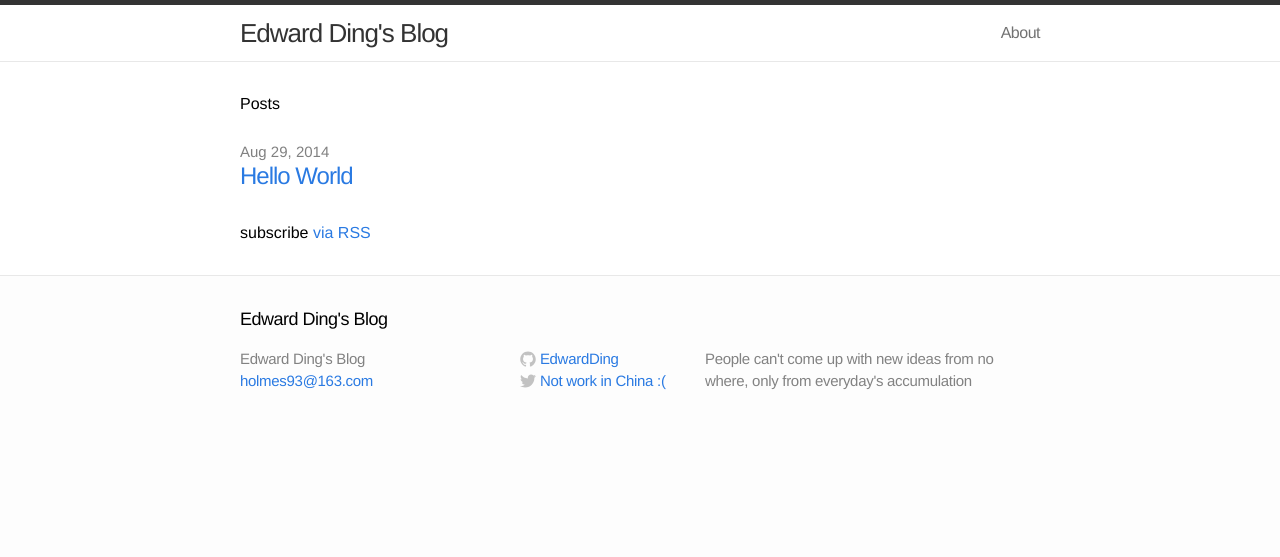
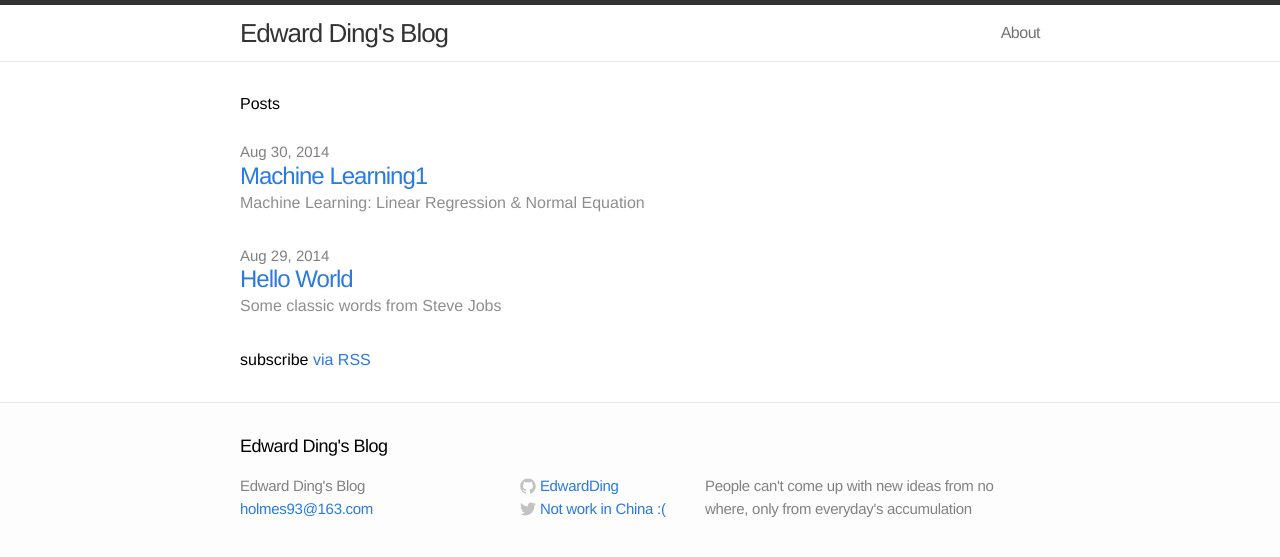
Before and after one commit to EdwardDing/EdwardDing.github.io, a Jekyll site: the page built from index.html, in a window 1280 px wide. Shown: the top 557 px of the page. Built offline with Jekyll 4.4.1, drawn with Linux system fonts in a browser that asks for light colours.

Commit message:
Add excerpt and update style

```diff
--- a/_layouts/default.html
+++ b/_layouts/default.html
@@ -6,6 +6,10 @@
     <body>
 
     {% include header.html %}
+
+    <script type="text/javascript"
+    src="http://cdn.mathjax.org/mathjax/latest/MathJax.js?config=TeX-AMS-MML_HTMLorMML">
+    </script>
 
     <div class="page-content">
       <div class="wrap">
--- a/_posts/2014-08-28-First-Blog.markdown
+++ b/_posts/2014-08-28-First-Blog.markdown
@@ -3,6 +3,7 @@ layout: post
 title:	"Hello World"
 date:	2014-08-29 10:00:00
 categories: freewrite
+excerpt: "Some classic words from Steve Jobs"
 ---
 Hello World :]
 
--- /dev/null
+++ b/_posts/2014-08-30-1-ML.markdown
@@ -0,0 +1,13 @@
+---
+layout: post
+title:	"Machine Learning1"
+data: 2014-08-30 20:10:00
+categories: note
+excerpt: "Machine Learning: Linear Regression & Normal Equation"
+---
+
+Test whether `LaTex` works on `Jekyll`
+
+Here is the ***Normal Equation***:
+
+$$\mathbf{X}^T\mathbf{X}\Theta = \mathbf{X}^Ty$$
--- a/css/main.css
+++ b/css/main.css
@@ -181,7 +181,9 @@ a:visited { color: #205caa; }
   margin-top: 5px;
 }
 
-.post-content { margin: 0 0 30px; }
+.post-content {
+  margin: 0 0 30px;
+}
 
 .post-content > * { margin: 20px 0; }
 
--- a/index.html
+++ b/index.html
@@ -10,6 +10,12 @@ layout: default
       <li>
         <span class="post-date">{{ post.date | date: "%b %-d, %Y" }}</span>
         <a class="post-link" href="{{ post.url | prepend: site.baseurl }}">{{ post.title }}</a>
+
+        <!-- Add excerpt below the title, set color as gray-->
+        <p style="color: #8E8E8E">
+          {{post.excerpt}}
+        </p>
+
       </li>
     {% endfor %}
   </ul>
```
